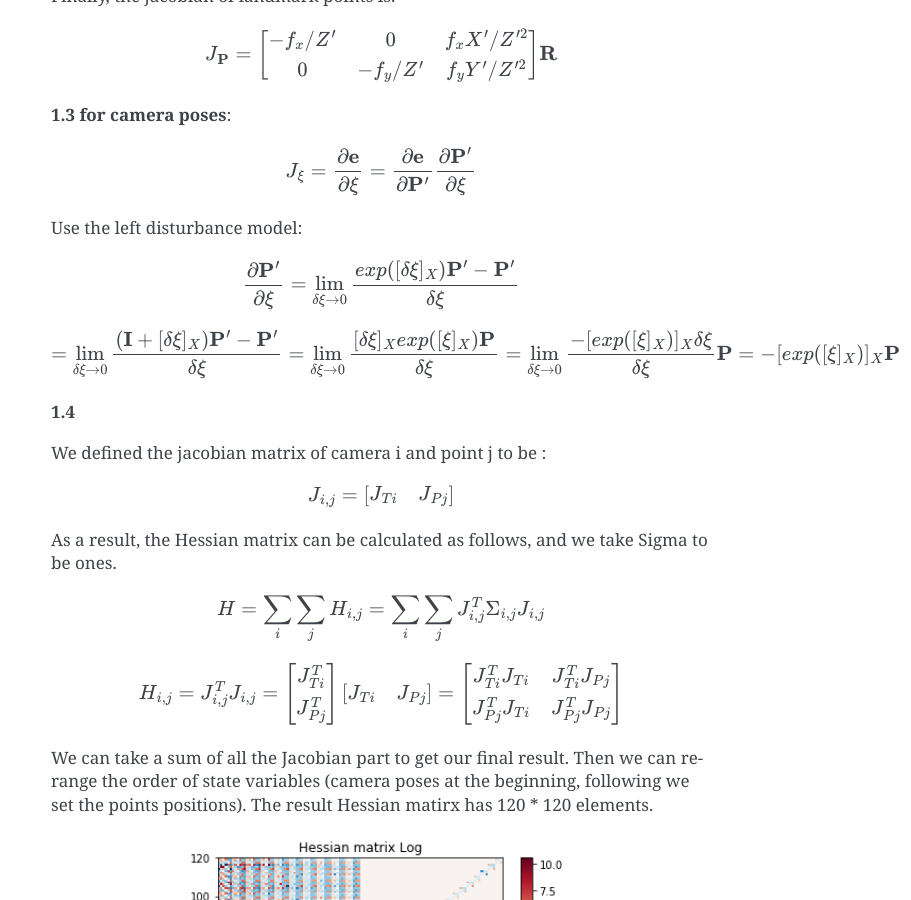
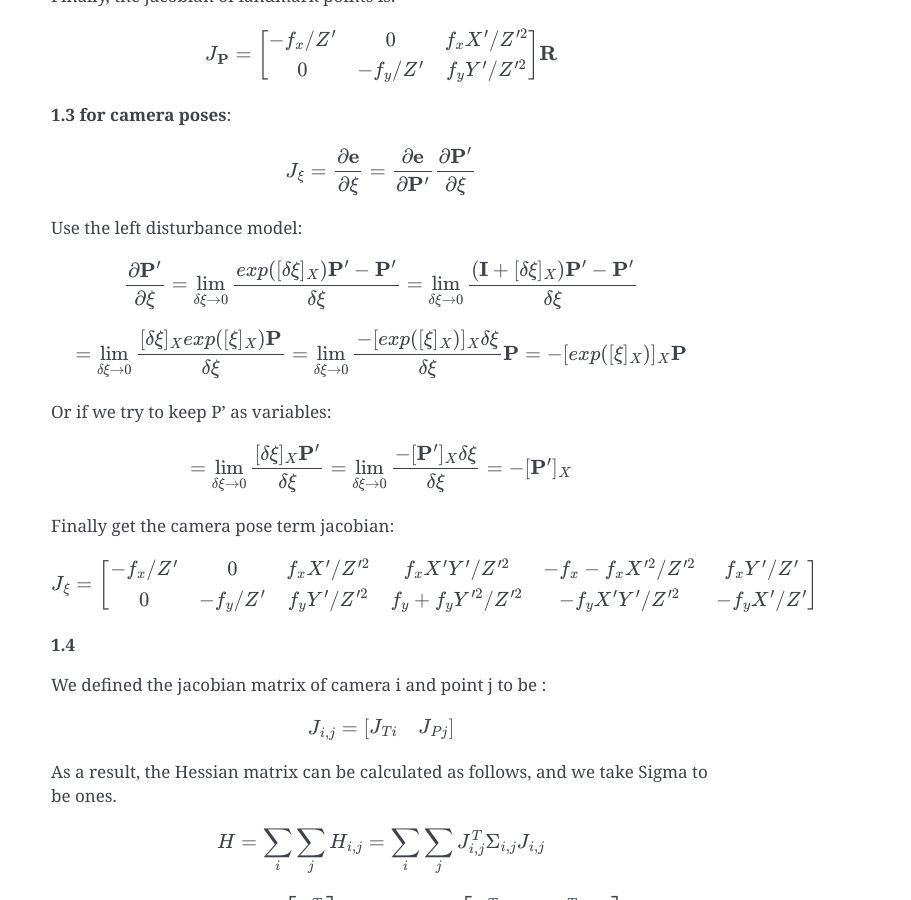
Before and after one commit to gggliuye/VIO, a Sphinx documentation site: the page built from docs/deepblue/VIO.rst, in a window 1280 px wide and 900 px high, scrolled down 4509 px. Shown: the whole window, without its empty margins (369-1280 px from the left). Built offline with Sphinx 7.4.7, drawn with Linux system fonts in a browser that asks for light colours.

Commit message:
Update VIO.rst

```diff
--- a/docs/deepblue/VIO.rst
+++ b/docs/deepblue/VIO.rst
@@ -219,12 +219,28 @@ Use the left disturbance model:
 .. math::
     \frac{\partial \mathbf{P'}} {\partial \mathbf{\xi}}
     = \lim_{\delta \xi \rightarrow 0}\frac{ exp( [\delta \xi]_{X} ) \mathbf{P'} - \mathbf{P'} }{\delta \xi }
+    = \lim_{\delta \xi \rightarrow 0}\frac{ (\mathbf{I} + [\delta \xi]_{X} )\mathbf{P'} - \mathbf{P'} }{\delta \xi }
 
 .. math::
-    = \lim_{\delta \xi \rightarrow 0}\frac{ (\mathbf{I} + [\delta \xi]_{X} )\mathbf{P'} - \mathbf{P'} }{\delta \xi }
     = \lim_{\delta \xi \rightarrow 0}\frac{ [\delta \xi]_{X} exp([\xi]_{X} )\mathbf{P} }{\delta \xi }
     = \lim_{\delta \xi \rightarrow 0}\frac{ - [exp([\xi]_{X} )]_{X} \delta \xi }{\delta \xi } \mathbf{P}
     = - [exp([\xi]_{X} )]_{X} \mathbf{P}
+
+Or if we try to keep P' as variables:
+
+.. math::
+    = \lim_{\delta \xi \rightarrow 0}\frac{ [\delta \xi]_{X} \mathbf{P'} }{\delta \xi }
+    = \lim_{\delta \xi \rightarrow 0}\frac{ - [\mathbf{P'}]_{X} \delta \xi }{\delta \xi }
+    = - [\mathbf{P'}]_{X}
+
+Finally get the camera pose term jacobian:
+
+.. math::
+    J_{\mathbf{\xi}} =
+        \begin{bmatrix} - f_{x}/Z' & 0 & f_{x}X'/Z'^{2} & f_{x}X'Y'/Z'^{2} & - f_{x} - f_{x}X'^{2}/Z'^{2} & f_{x}Y'/Z' \\
+         0 & - f_{y}/Z' & f_{y}Y'/Z'^{2} & f_{y} + f_{y}Y'^{2}/Z'^{2} & -f_{y}X'Y'/Z'^{2} &  -f_{y}X'/Z'  \end{bmatrix}
+
+
 
 **1.4**
 
```
